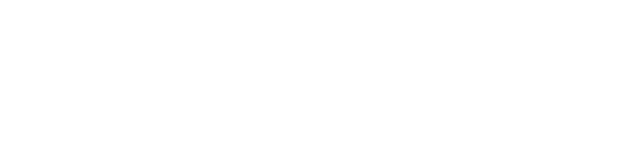
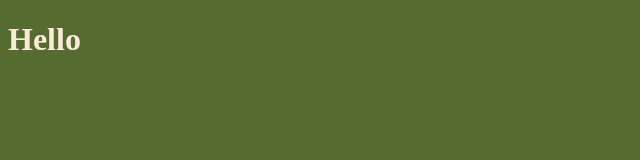
Before and after one commit to MohamedSibgatullah/Copying-a-website, a plain HTML site: page index.html in a window 1280 px wide. Shown: the whole page, without its empty margins (0-640 px from the left). Drawn offline with Linux system fonts and the light colour scheme.

Commit message:
aded css

```diff
--- a/xyz.html
+++ b/index.html
@@ -5,8 +5,10 @@
     <meta http-equiv="X-UA-Compatible" content="IE=edge">
     <meta name="viewport" content="width=device-width, initial-scale=1.0">
     <title>a website like jhanker vai</title>
+    <link rel="stylesheet" href="style.css">
 </head>
 <body>
+    <h1>Hello</h1>
 
 </body>
 </html>
--- /dev/null
+++ b/style.css
@@ -0,0 +1,6 @@
+body{
+    background-color: darkolivegreen;
+}
+h1{
+    color: antiquewhite;
+}
```
